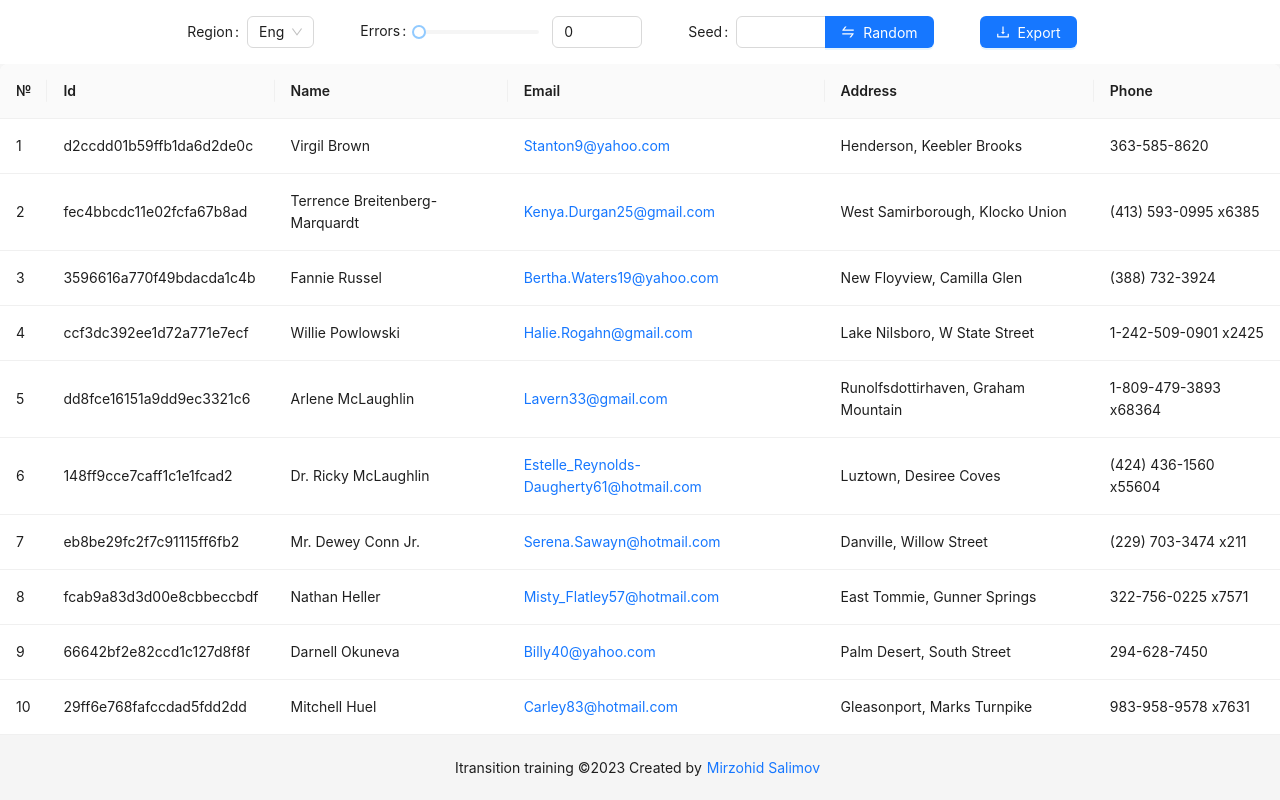
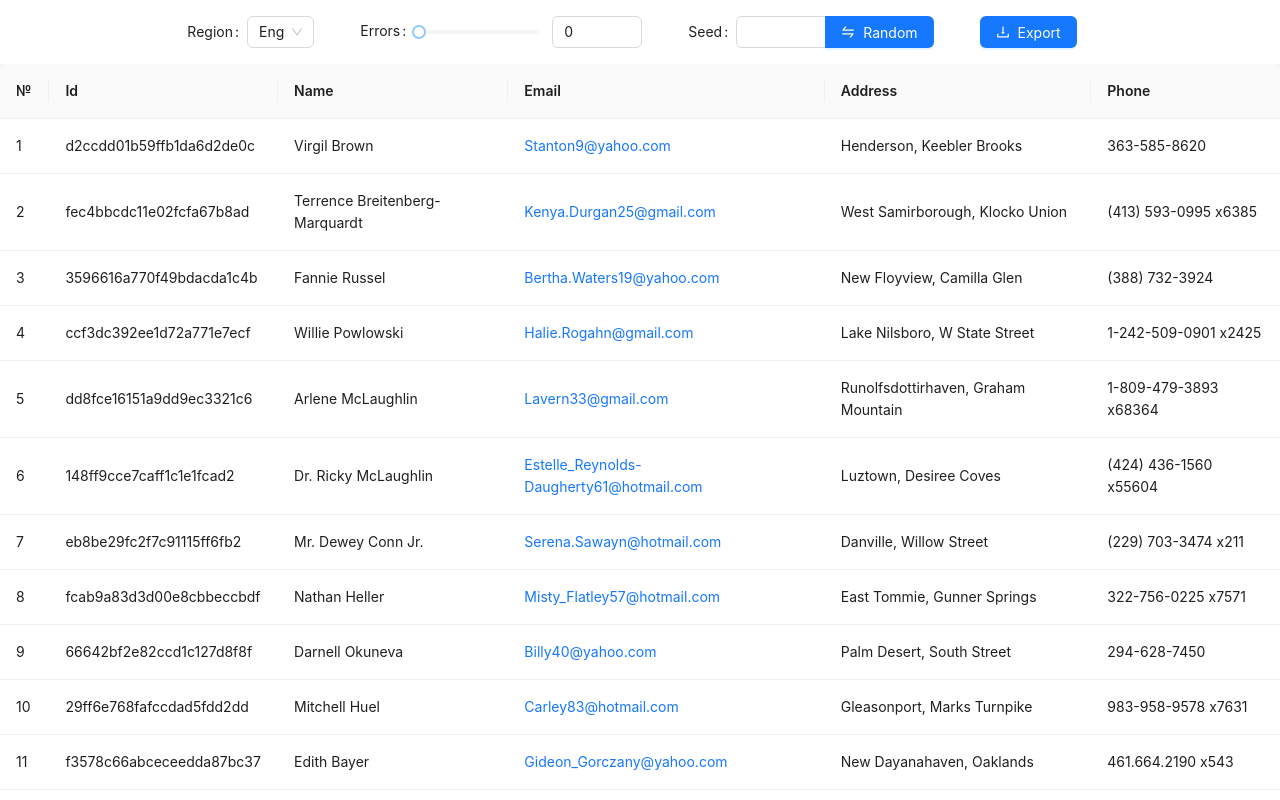
Before and after one commit to Mirzohid22/fake-users-generator, a React (Create React App) app: page / in a window 1280 px wide. Shown: the top 800 px of the page. Built offline with nearby package versions, Linux system fonts and the light colour scheme.

Commit message:
added: Infinite scrolling to table and some spinning features

```diff
--- a/src/App.js
+++ b/src/App.js
@@ -1,5 +1,6 @@
 import "./App.css";
 import React, { useState, useEffect } from "react";
+import InfiniteScroll from "react-infinite-scroll-component";
 import { faker } from "@faker-js/faker";
 import {
   Layout,
@@ -11,6 +12,7 @@ import {
   Button,
   theme,
   Table,
+  Spin,
 } from "antd";
 import { DownloadOutlined, SwapOutlined } from "@ant-design/icons";
 import { COUNTRIES, COLUMNS } from "./constants";
@@ -23,6 +25,7 @@ function App() {
   const [users, setUsers] = useState([]);
   const [country, setCountry] = useState("en");
   const [loading, setLoading] = useState(false);
+  const [update, setUpdate] = useState(false);
   const {
     token: { colorBgBase },
   } = theme.useToken();
@@ -30,12 +33,29 @@ function App() {
   useEffect(() => {
     setLoading(true);
     const createUsers = () => {
-      const users = generateUsers(10, country);
+      const users = generateUsers(20, country);
       setUsers(users);
     };
+    if (users.length === 0) {
       createUsers();
+    }
+    console.log("update");
     setLoading(false);
-  }, [country]);
+  }, [country, update]);
+
+  const handleErrorChange = (value) => {
+    console.log(value);
+    setValueOfError(value);
+  };
+
+  const fetchMoreUsers = () => {
+    setLoading(true);
+    setTimeout(() => {
+      const newUsers = generateUsers(users.length + 10, country, users.length);
+      setUsers(users.concat(newUsers));
+      setLoading(false);
+    }, 2000);
+  };
 
   return (
     <Layout>
@@ -68,7 +88,6 @@ function App() {
               options={COUNTRIES}
               onChange={(value) => {
                 setCountry(value);
-                console.log(value)
               }}
             />
           </Form.Item>
@@ -82,49 +101,56 @@ function App() {
                 min={0}
                 max={10}
                 value={valueOfError}
-                onChange={(value) => {
-                  setValueOfError(value);
-                }}
+                onChange={handleErrorChange}
                 style={{ width: 120 }}
               />
               <InputNumber
                 value={valueOfError}
-                onChange={(value) => {
-                  setValueOfError(value);
-                }}
+                onChange={handleErrorChange}
+                min={0}
+                max={1000}
               />
             </Space>
           </Form.Item>
           <Form.Item label="Seed">
             <Space.Compact>
               <InputNumber min={0} max={100000} />
-              <Button
-                type="primary"
-                // style={{ background: "green" }}
-                icon={<SwapOutlined />}
-              >
+              <Button type="primary" icon={<SwapOutlined />}>
                 Random
               </Button>
             </Space.Compact>
           </Form.Item>
           <Form.Item>
-            <Button
-              type="primary"
-              icon={<DownloadOutlined />}
-            >
+            <Button type="primary" icon={<DownloadOutlined />}>
               Export
             </Button>
           </Form.Item>
         </Form>
       </Header>
-      <Content style={{ padding: "50 100px" }}>
+      <Content style={{ padding: "0" }}>
+        <Spin spinning={loading}>
+          <InfiniteScroll
+            next={fetchMoreUsers}
+            hasMore={true}
+            loader={
+              <div style={{ margin: "0 auto" }}>
+                <Spin style={{ margin: "0 auto" }} />
+              </div>
+            }
+            dataLength={users.length}
+            height={900}
+          >
             <Table
+              rowKey={(row) => row.id}
               columns={COLUMNS}
               dataSource={users}
               pagination={false}
+              scroll={{ x: 1200 }}
             />
+          </InfiniteScroll>
+        </Spin>
       </Content>
-      <Footer
+      {/* <Footer
         style={{
           position: "sticky",
           bottom: 0,
@@ -135,16 +161,16 @@ function App() {
           justifyContent: "center",
         }}
       >
-        Itransition training ©2023 Created by {" "}
+        Itransition training ©2023 Created by{" "}
         <a
           href="https://github.com/Mirzohid22"
           target="_blank"
           rel="noreferrer"
-          style={{margin: "0 5px"}}
+          style={{ margin: "0 5px" }}
         >
           Mirzohid Salimov
         </a>
-      </Footer>
+      </Footer> */}
     </Layout>
   );
 }
--- a/src/services/index.js
+++ b/src/services/index.js
@@ -13,10 +13,10 @@ const getlocale = (locale) => {
   }
 };
 
-export const generateUsers = (length, locale = "en") => {
+export const generateUsers = (length, locale = "en", start = 0) => {
   const faker = new Faker({ locale: [getlocale(locale)] });
   const users = [];
-  for (let i = 0; i < length; i++) {
+  for (let i = start; i < length; i++) {
     users.push({
       key: i + 1,
       id: faker.database.mongodbObjectId(),
```
Lines whose indentation alone changed are shown as unchanged.
